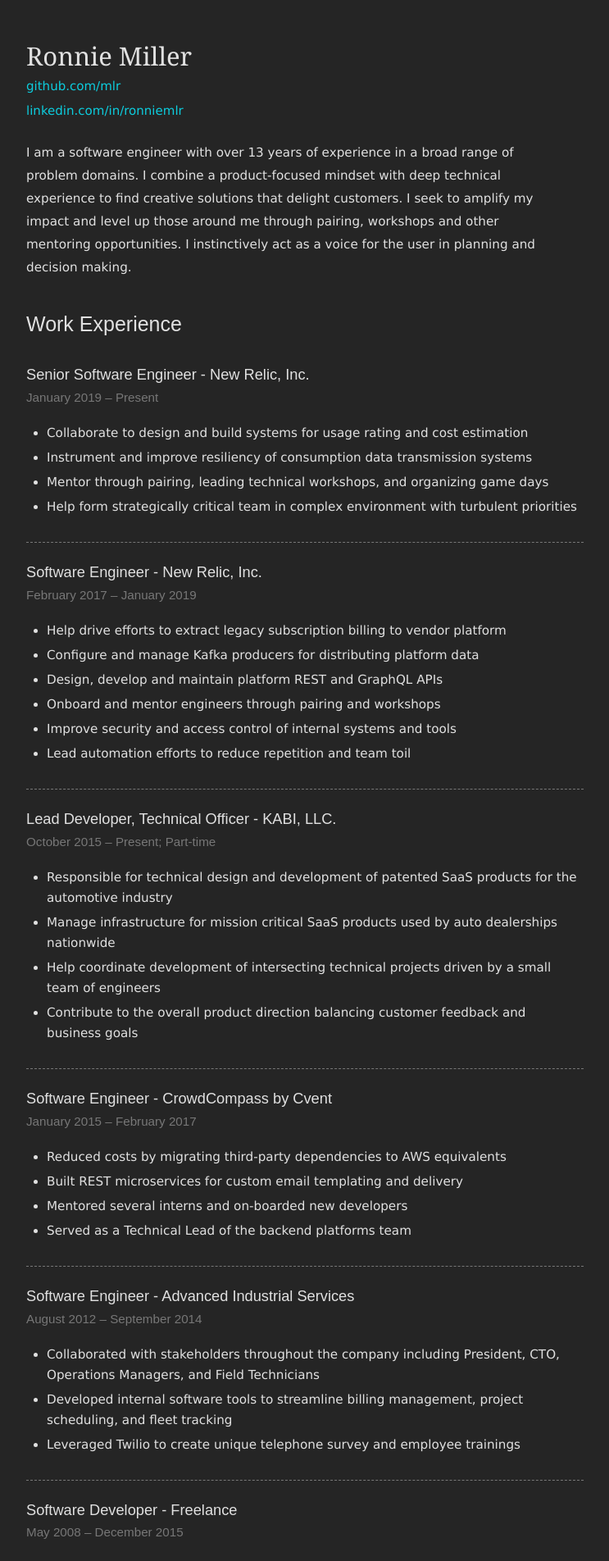
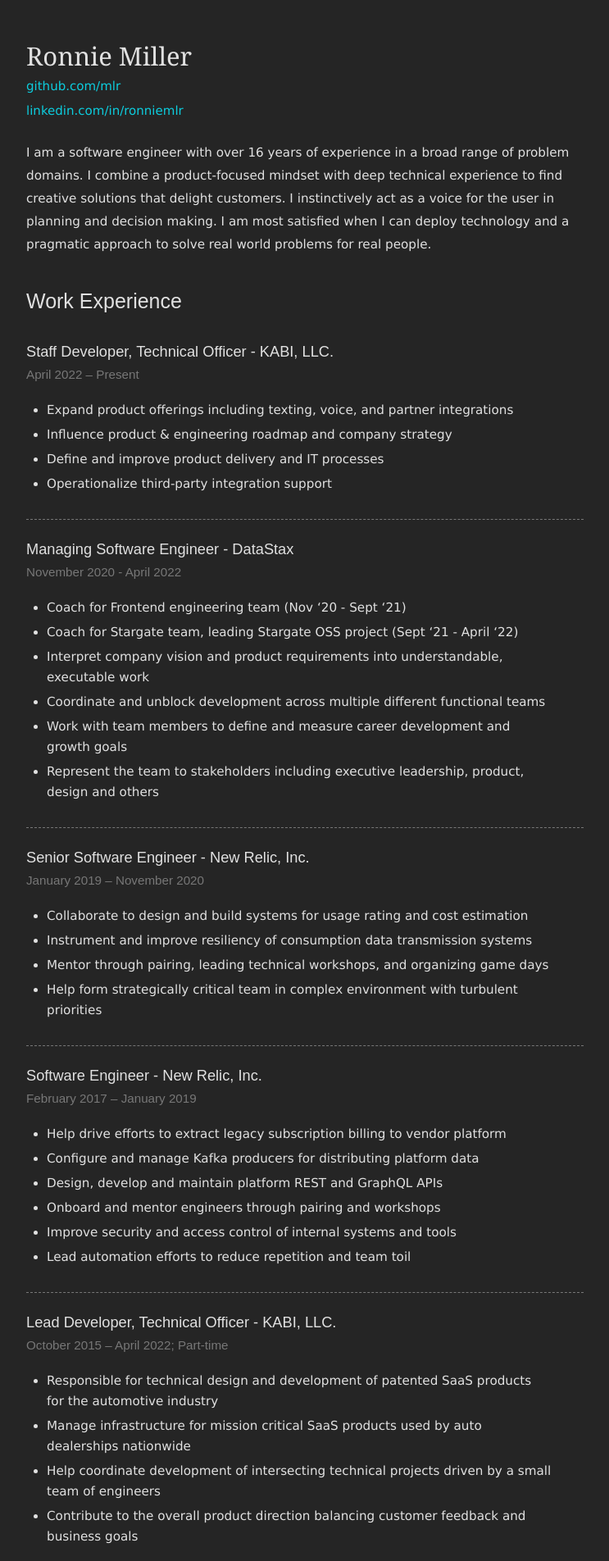
Before and after one commit to mlr/mlr.github.com, a Jekyll site: the page built from resume.md, in a window 1280 px wide. Shown: the top 1904 px of the page at 82% size, without its empty margins (268-1011 px from the left). Built offline with Jekyll 4.4.1, drawn with Linux system fonts in a browser that asks for light colours.

Commit message:
Update resume

```diff
--- a/_sass/_resume.scss
+++ b/_sass/_resume.scss
@@ -10,7 +10,7 @@
   margin-bottom: 50px;
 
   p {
-    width: 92.2%;
+    width: 100%;
   }
 
   div#contact-info + p {
@@ -47,6 +47,10 @@
     }
   }
 
+  ul {
+    width: 92%;
+  }
+
   ul li {
     margin-left: 10px;
     list-style: disc;
--- a/resume.md
+++ b/resume.md
@@ -14,15 +14,33 @@
   </ol>
 </div>
 
-I am a software engineer with over 13 years of experience in a broad range of problem domains.
+I am a software engineer with over 16 years of experience in a broad range of problem domains.
 I combine a product&#8209;focused mindset with deep technical experience to find creative solutions that delight customers.
-I seek to amplify my impact and level up those around me through pairing, workshops and other mentoring opportunities.
 I instinctively act as a voice for the user in planning and decision making.
+I am most satisfied when I can deploy technology and a pragmatic approach to solve real world problems for real people.
 
 ## Work Experience
 
+### Staff Developer, Technical Officer - KABI, LLC.
+#### April 2022 &ndash; Present
+
+* Expand product offerings including texting, voice, and partner integrations
+* Influence product &amp; engineering roadmap and company strategy
+* Define and improve product delivery and IT processes
+* Operationalize third-party integration support
+
+### Managing Software Engineer - DataStax
+#### November 2020 - April 2022
+
+* Coach for Frontend engineering team (Nov ‘20 - Sept ‘21)
+* Coach for Stargate team, leading Stargate OSS project (Sept ‘21 - April ‘22)
+* Interpret company vision and product requirements into understandable, executable work
+* Coordinate and unblock development across multiple different functional teams
+* Work with team members to define and measure career development and growth goals
+* Represent the team to stakeholders including executive leadership, product, design and others
+
 ### Senior Software Engineer - New Relic, Inc.
-#### January 2019 &ndash; Present
+#### January 2019 &ndash; November 2020
 
 * Collaborate to design and build systems for usage rating and cost estimation
 * Instrument and improve resiliency of consumption data transmission systems
@@ -40,7 +58,7 @@
 * Lead automation efforts to reduce repetition and team toil
 
 ### Lead Developer, Technical Officer - KABI, LLC.
-#### October 2015 &ndash; Present; Part-time
+#### October 2015 &ndash; April 2022; Part-time
 
 * Responsible for technical design and development of patented SaaS products for the automotive industry
 * Manage infrastructure for mission critical SaaS products used by auto dealerships nationwide
```
